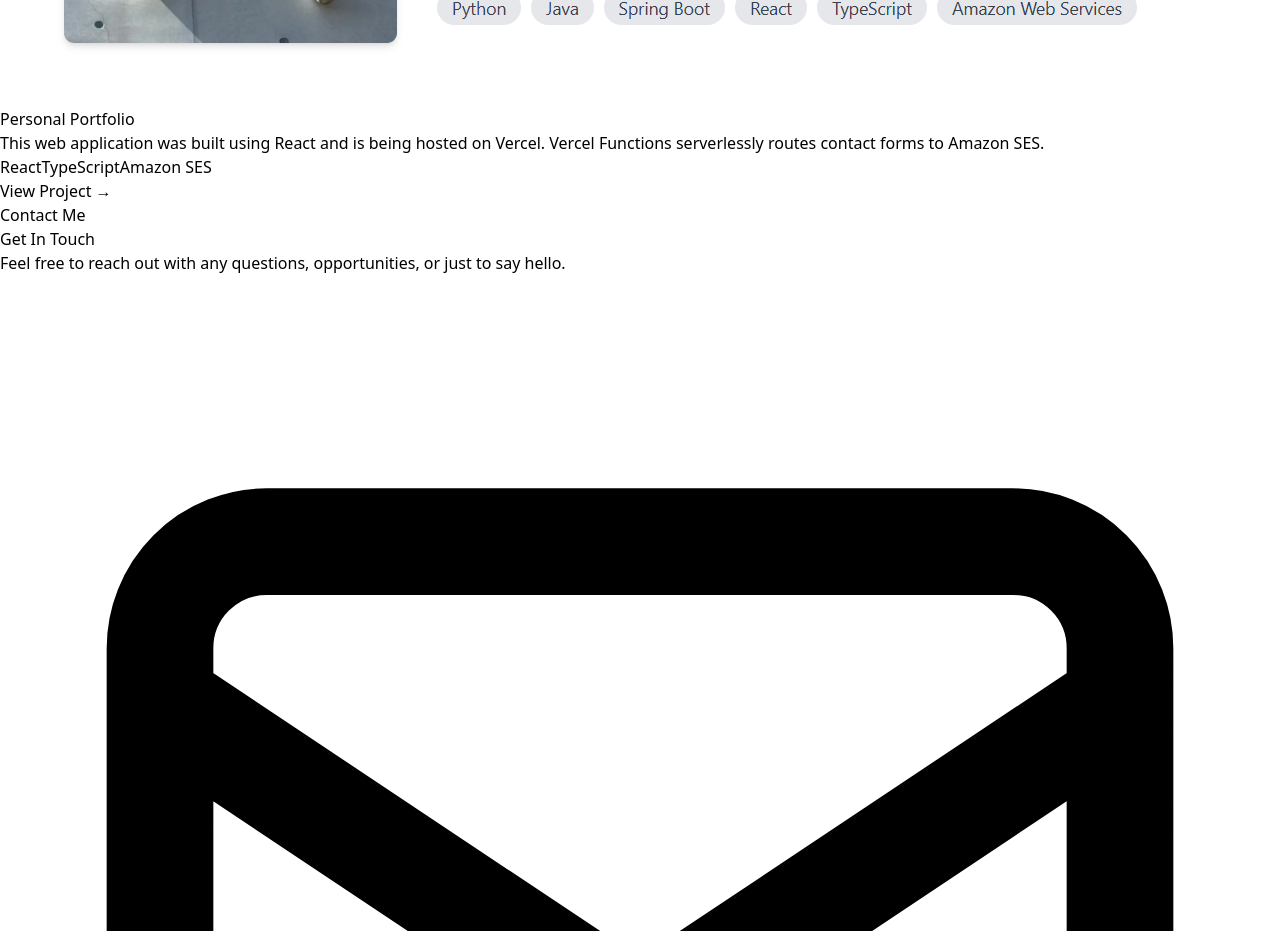
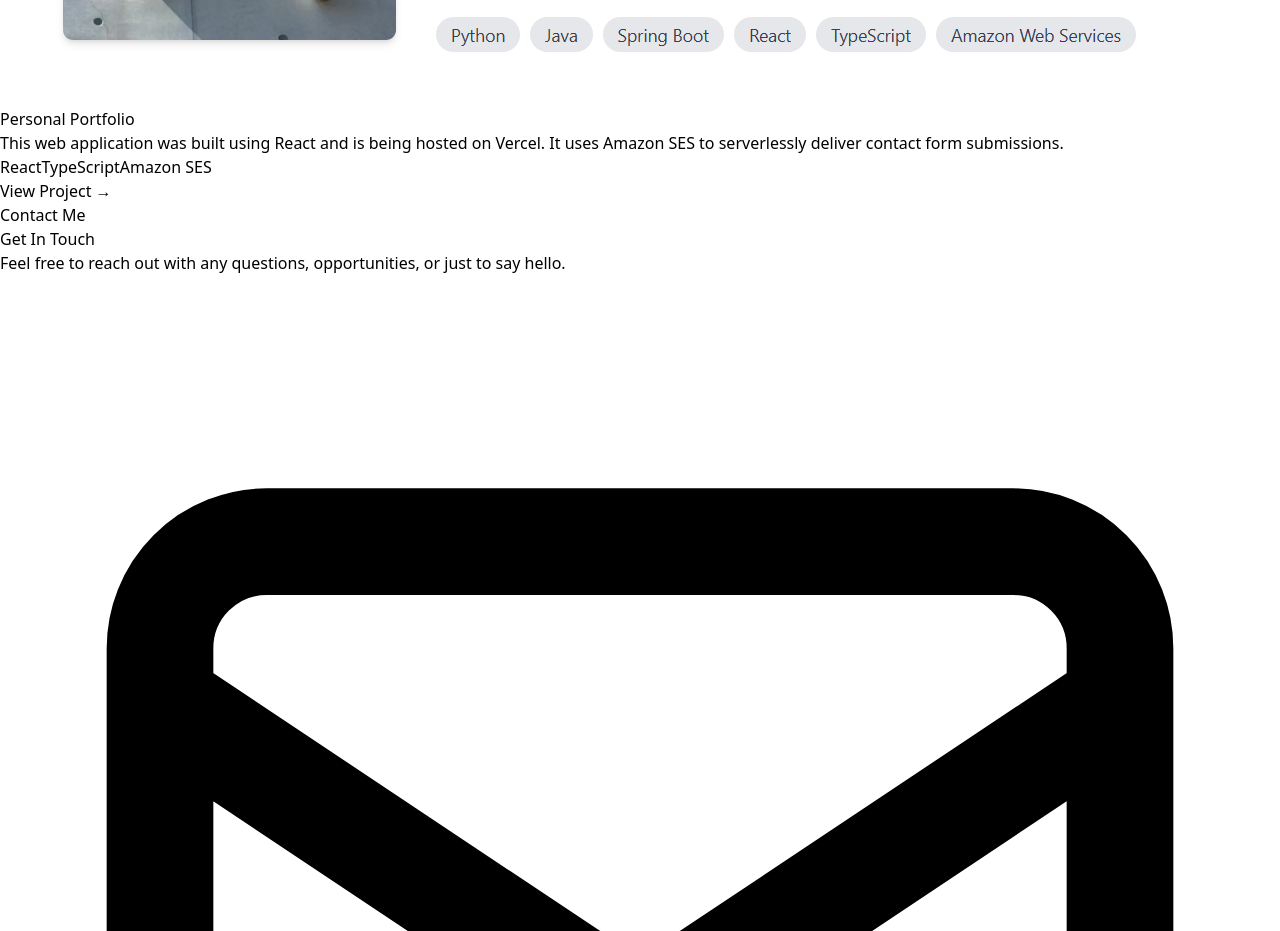
Before and after one commit to gavinheiner/personal-portfolio, a React (Vite) app: page / in a window 1280 px wide. Shown: the part 5360-6291 px from the top of the page. Built offline with nearby package versions, Linux system fonts and the light colour scheme.

Commit message:
Update personal portfolio project card and image to reflect newest version

```diff
--- a/src/data/projects.ts
+++ b/src/data/projects.ts
@@ -44,7 +44,7 @@ export const projects: ProjectInfo[] = [
   {
     id: "personal-portfolio",
     title: "Personal Portfolio",
-    cardDescription: "This web application was built using React and is being hosted on Vercel. Vercel Functions serverlessly routes contact forms to Amazon SES.",
+    cardDescription: "This web application was built using React and is being hosted on Vercel. It uses Amazon SES to serverlessly deliver contact form submissions.",
     detailedDescription: "This web application was built using React with TypeScript and is being hosted on Vercel. Amazon API Gateway, AWS Lambda, and Amazon SES are used to securely handle contact form delivery.",
     cardImage: "/images/personal-portfolio.png",
     detailedImage: "/images/personal-portfolio.png",
```
Also changed, not shown: public/images/personal-portfolio.png.
